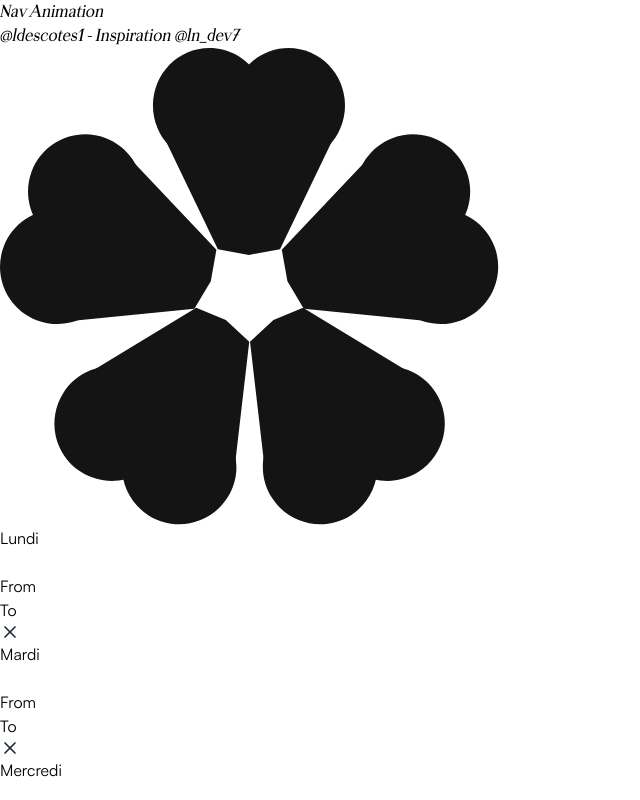
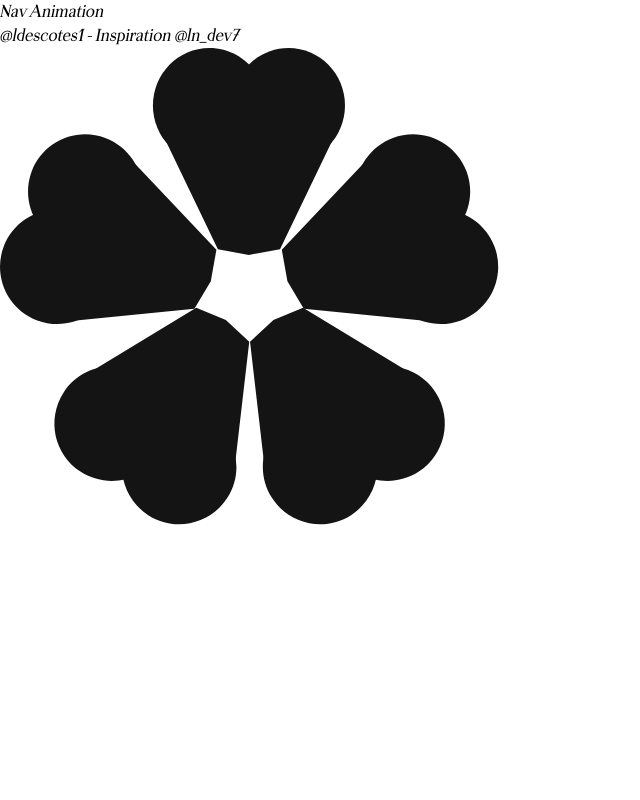
Before and after one commit to louisdescotes/road-to-css-awwwards, a Next.js app: page /labo in a window 1280 px wide. Shown: the top 800 px of the page, without its empty margins (0-640 px from the left). Built offline with nearby package versions, Linux system fonts and the light colour scheme.

Commit message:
delete datecard

```diff
--- a/src/app/animations/card/dateCard.tsx
+++ /dev/null
@@ -1,61 +0,0 @@
-import { CirclePlus, X } from "lucide-react"
-import { motion } from "motion/react"
-import { useState } from "react"
-interface Props {
-    name: string;
-}
-const DateCard = ({ name } : Props) => {
-    const [open, setOpen] = useState(false)
-
-    return (
-        <section className="flex flex-col gap-4 min-w-96 border bg-gray-800 border-gray-700 rounded-lg p-4">
-            <div className="flex items-center justify-between min-h-12">
-                <p className="text-xl font-bold">{name}</p>
-                <Switch open={open} setOpen={setOpen} name={""}/>
-            </div>
-            <div className="flex items-center justify-between gap-2">
-                <div className="flex items-center gap-2">
-                    <label className="font-bold " htmlFor="from">From</label>
-                    <input className=" rounded-md bg-transparent border-gray-500 border pl-2 px-1 py-1" type="text" name="from" id="from" />
-                </div>
-                <div className="flex items-center gap-2">
-                    <label className="font-bold " htmlFor="from">To</label>
-                    <input className=" rounded-md bg-transparent border-gray-500 border pl-2 px-1 py-1" type="text" name="from" id="from" />
-                </div>
-                <div className="w-fit h-full p-0.5 rounded-md bg-gray-300 cursoir-pointer">
-                    <X color="#1f2937" size={20}/>
-                </div>
-            </div>
-            {open && (
-                <aside className="bg-gray-300 hover:bg-gray-400 font-medium cursor-pointer flex gap-2 items-center justify-center text-gray-600 rounded-lg py-3">
-                    <CirclePlus size={20}/>
-                    Add More
-                </aside>
-            )}
-        </section>
-    )
-}
-export default DateCard
-interface Props {
-    open: boolean;
-    setOpen: (open: boolean) => void;
-}
-function Switch({ open, setOpen} : Props) {
-    return (
-        // biome-ignore lint/a11y/useButtonType: <explanation>
-        <button
-            className={`${open ? "justify-end bg-gray-700" : "justify-start bg-gray-400"} w-[60px] h-[30px]  rounded-full px-1.5 flex items-center`}
-            onClick={() => setOpen(!open)}
-        >
-            <motion.div
-                className="w-6 h-6 bg-gray-100 rounded-full"
-                layout
-                transition={{
-                    type: "spring",
-                    visualDuration: 0.2,
-                    bounce: 0.2,
-                }}
-            />
-        </button>
-    )
-}
--- a/src/app/labo/page.tsx
+++ b/src/app/labo/page.tsx
@@ -1,6 +1,5 @@
 "use client"
 
-import DateCard from "../animations/card/dateCard"
 import Share from "../animations/card/share"
 import ToolbarHover from "../animations/nav/ToolbarHover"
 import TextAppear from "../animations/texts/textAppear"
@@ -10,11 +9,7 @@ const Labo = () => {
     return (
         <section className="w-full h-full flex items-center justify-center z-50">
             <div className="w-fit flex justify-center items-center flex-col gap-4 z-50 flex-1">
-                <DateCard name="Lundi" />
-                <DateCard name="Mardi" />
-                <DateCard name="Mercredi" />
-                <DateCard name="Jeudi" />
-                <DateCard name="Vendredi" />
+
 
             </div>
         </section>
```
